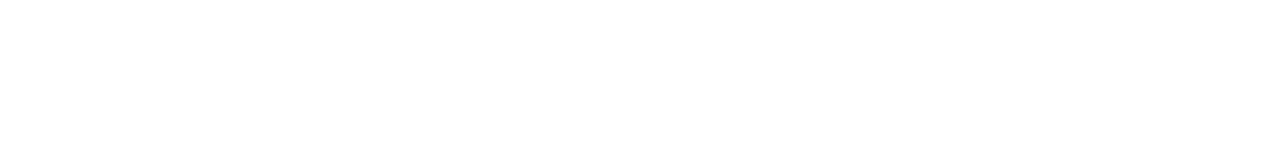
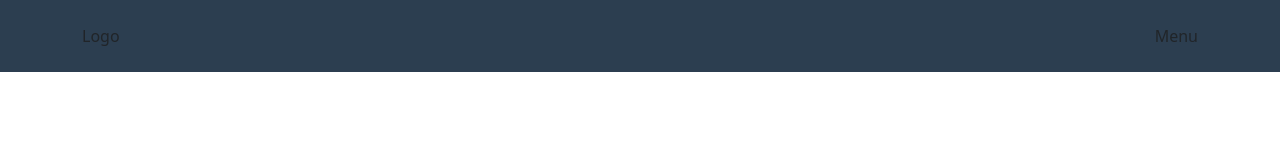
Before and after one commit to LucaZanfrisco/html-css-bootstrap-freelancer, a plain HTML site: page index.html in a window 1280 px wide. Drawn offline with nearby package versions, Linux system fonts and the light colour scheme.

Commit message:
Header: container with logo, menu and bg-color

```diff
--- a/css/style.css
+++ b/css/style.css
@@ -0,0 +1,6 @@
+:root{
+    --bg-header: #2c3e50;
+}
+header{
+    background-color: var(--bg-header);
+}
--- a/index.html
+++ b/index.html
@@ -12,7 +12,19 @@
     <link rel="stylesheet" href="css/style.css">
 </head>
 <body>
-    <header></header>
+    <header>
+        <!-- Container responsive -->
+        <div class="container">
+            <!-- row with 2 col -->
+            <div class="row py-4 justify-content-between">
+                <div class="col col-3">Logo</div>
+                <div class="col col-3 text-end">Menu</div>
+            </div>
+            <!-- /row with 2 col -->
+        </div>
+        <!-- /Container responsive -->
+    </header>
+
     <main></main>
     <footer></footer>
 </body>
```
